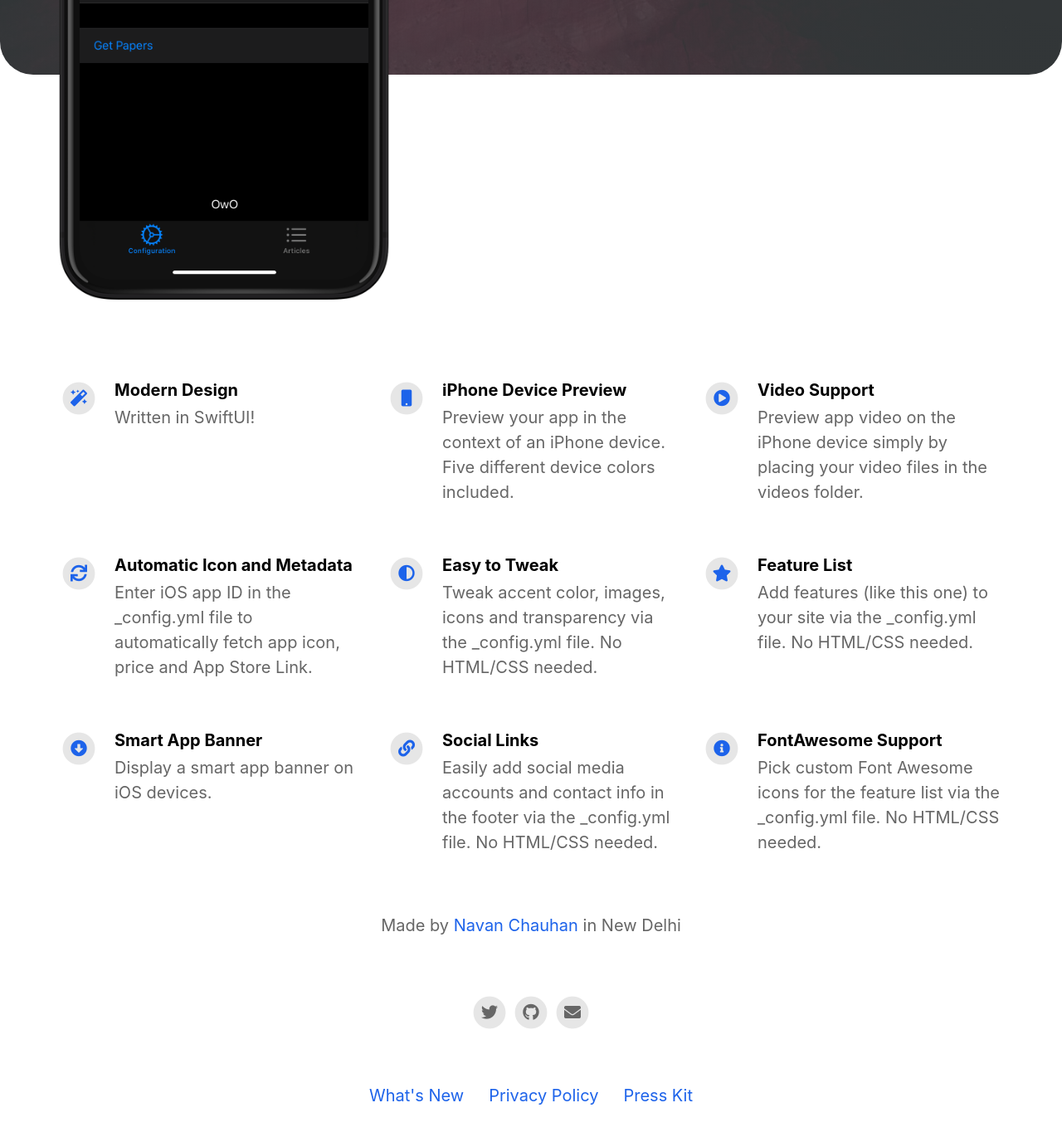
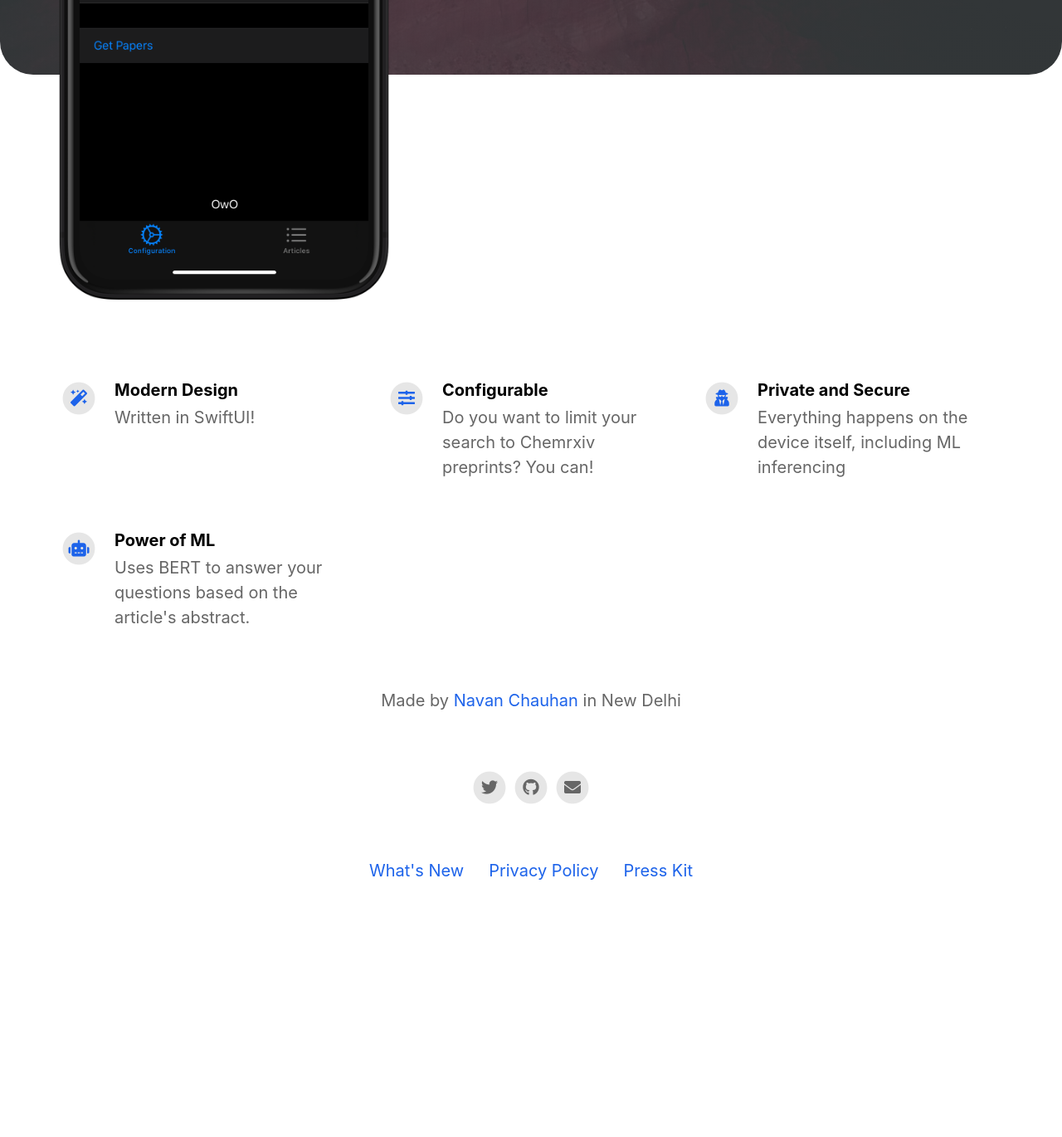
Before and after one commit to navanchauhan/Qrious, a Jekyll site: the page built from docs/index.html, in a window 1280 px wide and 1400 px high, scrolled down 624 px. Shown: the top 1370 px of the window at 83% size. Built offline with Jekyll 4.4.1, drawn with Linux system fonts in a browser that asks for light colours; nearby versions of some CDN libraries; after the commit the page ends 1753 px from its top, so only the background shows below that.

Commit message:
Updated features

```diff
--- a/docs/_config.yml
+++ b/docs/_config.yml
@@ -38,37 +38,17 @@ features                                  :
     description                           : Written in SwiftUI!
     fontawesome_icon_name                 : magic
 
-  - title                                 : iPhone Device Preview
-    description                           : Preview your app in the context of an iPhone device. Five different device colors included.
-    fontawesome_icon_name                 : mobile
+  - title                                 : Configurable
+    description                           : Do you want to limit your search to Chemrxiv preprints? You can!
+    fontawesome_icon_name                 : sliders-h
 
-  - title                                 : Video Support
-    description                           : Preview app video on the iPhone device simply by placing your video files in the videos folder.
-    fontawesome_icon_name                 : play-circle
+  - title                                 : Private and Secure
+    description                           : Everything happens on the device itself, including ML inferencing
+    fontawesome_icon_name                 : user-secret
 
-  - title                                 : Automatic Icon and Metadata
-    description                           : Enter iOS app ID in the _config.yml file to automatically fetch app icon, price and App Store Link.
-    fontawesome_icon_name                 : sync
-
-  - title                                 : Easy to Tweak
-    description                           : Tweak accent color, images, icons and transparency via the _config.yml file. No HTML/CSS needed.
-    fontawesome_icon_name                 : adjust
-
-  - title                                 : Feature List
-    description                           : Add features (like this one) to your site via the _config.yml file. No HTML/CSS needed.
-    fontawesome_icon_name                 : star
-
-  - title                                 : Smart App Banner
-    description                           : Display a smart app banner on iOS devices.
-    fontawesome_icon_name                 : arrow-alt-circle-down
-
-  - title                                 : Social Links
-    description                           : Easily add social media accounts and contact info in the footer via the _config.yml file. No HTML/CSS needed.
-    fontawesome_icon_name                 : link
-
-  - title                                 : FontAwesome Support
-    description                           : Pick custom Font Awesome icons for the feature list via the _config.yml file. No HTML/CSS needed.
-    fontawesome_icon_name                 : info-circle
+  - title                                 : Power of ML
+    description                           : Uses BERT to answer your questions based on the article's abstract.
+    fontawesome_icon_name                 : robot
 
   - title                                 : # New Feature Title
     description                           : # New Feature Description
```
